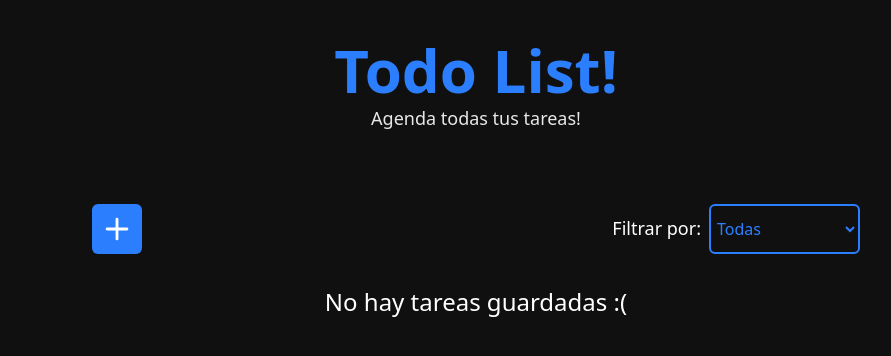
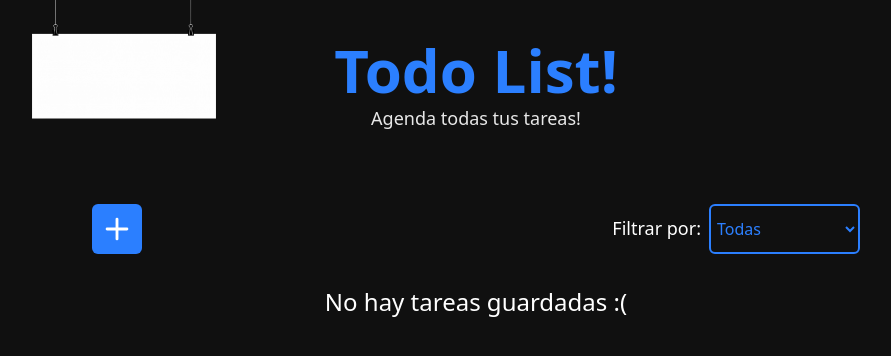
Before and after one commit to RomaanDeRose/todo-list, a React (Vite) app: page / in a window 1280 px wide. Shown: the top 356 px of the page, without its empty margins (164-1055 px from the left). Built offline with nearby package versions, Linux system fonts and the light colour scheme.

Commit message:
Agregar componente ViewCompletedTask para mostrar tareas completadas

```diff
--- a/src/App.jsx
+++ b/src/App.jsx
@@ -4,6 +4,7 @@ import { Toaster } from "react-hot-toast";
 import { LuPlus } from "react-icons/lu";
 import Tasks from "./components/Tasks";
 import FormTask from "./components/FormTask";
+import ViewCompletedTask from "./components/ViewCompletedTasks";
 
 function App() {
   const { tasks, editTask } = useContext(TasksContext);
@@ -32,7 +33,8 @@ function App() {
   }, [tasks, idEdit]);
 
   return (
-    <div className="w-full h-screen text-white pt-10">
+    <div className="relative w-full h-screen text-white pt-10">
+      <ViewCompletedTask />
       <h1 className="text-blue-500 text-6xl font-extrabold text-center">
         Todo List!
       </h1>
--- /dev/null
+++ b/src/components/ViewCompletedTasks.jsx
@@ -0,0 +1,41 @@
+import { useContext } from "react";
+import { TasksContext } from "../context/TasksContext";
+import taskPoster from "../assets/task-poster.png";
+
+function ViewCompletedTask() {
+  const { tasksCompleted } = useContext(TasksContext);
+
+  console.log(tasksCompleted);
+  return (
+    <div
+      className="hidden w-64 h-64 absolute -left-4 -top-14 bg-cover bg-center bg-no-repeat md:block md:left-0 lg:left-15 xl:left-40"
+      style={{ backgroundImage: `url(${taskPoster})` }}
+    >
+      <div className="absolute w-44 h-18 top-24 right-10 p-1 text-[#101010] overflow-y-scroll">
+        {tasksCompleted.map((taskCompleted) => (
+          <div className="w-full flex items-center gap-1.5 hover:bg-gray-200 p-0.5 py-1 rounded">
+            <div className="size-4.5 flex items-center bg-green-200 rounded">
+              <svg
+                xmlns="http://www.w3.org/2000/svg"
+                className="w-full text-green-500"
+                viewBox="0 0 20 20"
+                fill="currentColor"
+              >
+                <path
+                  fillRule="evenodd"
+                  d="M16.707 5.293a1 1 0 010 1.414l-8 8a1 1 0 01-1.414 0l-4-4a1 1 0 011.414-1.414L8 12.586l7.293-7.293a1 1 0 011.414 0z"
+                  clipRule="evenodd"
+                />
+              </svg>
+            </div>
+            <p className="truncate" title={taskCompleted.title}>
+              {taskCompleted.title}
+            </p>
+          </div>
+        ))}
+      </div>
+    </div>
+  );
+}
+
+export default ViewCompletedTask;
```
Also changed, not shown: src/assets/task-poster.png (added).
